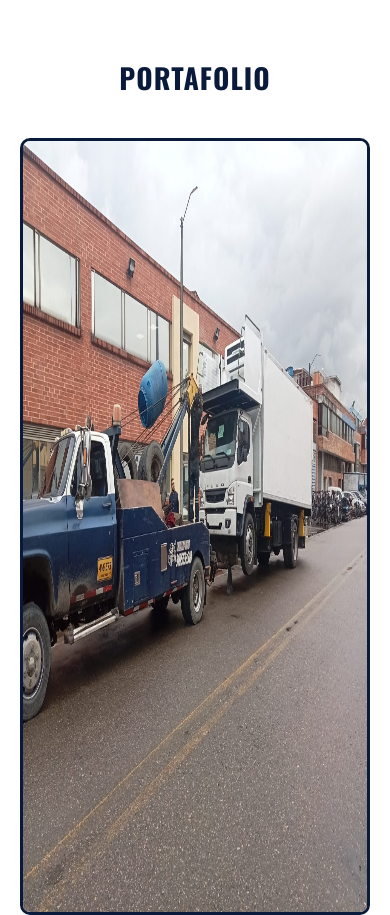
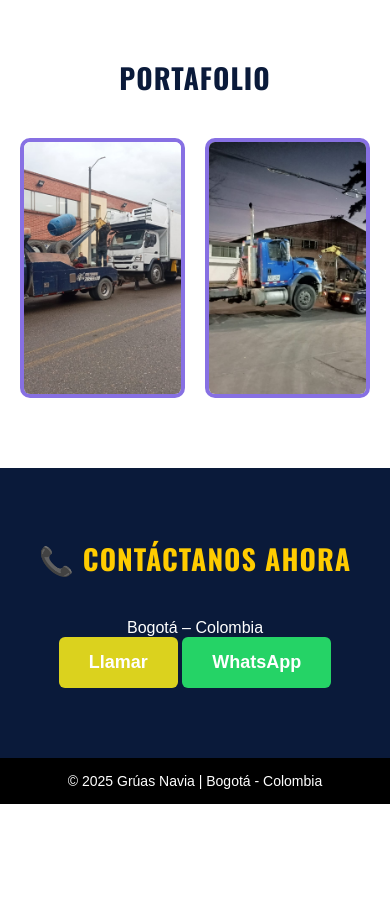
Before and after one commit to Josecatto/Auto-Gr-as-Navia, a plain HTML site: page index.html in a window 390 px wide. Shown: the part 1400-2315 px from the top of the page. After the commit the page ends 2204 px from the top, so only its background shows below. Drawn offline with nearby package versions, Linux system fonts and the light colour scheme.

Commit message:
Actualizar estilos y carrusel del portafolio

```diff
--- a/css/estilos.css
+++ b/css/estilos.css
@@ -257,9 +257,7 @@ h2 {
         width: 100%;
     }
 }
-/* ===============================
-   CARRUSEL PORTAFOLIO
-================================ */
+/* ===== PORTAFOLIO COMO GRÚAS ===== */
 .portafolio-carrusel {
     overflow: hidden;
     width: 100%;
@@ -272,18 +270,14 @@ h2 {
 }
 
 .portafolio-carrusel img {
-    width: calc(33.333% - 14px);
+    width: calc(50% - 10px); /* 🔹 dos imágenes visibles */
+    height: 260px;           /* 🔹 misma sensación de tamaño */
+    object-fit: cover;
     border-radius: 10px;
-    border: 3px solid #0a1a3a;
+    border: 4px solid #2900cd8f;
     flex-shrink: 0;
 }
 
-/* MOBILE */
-@media (max-width: 768px) {
-    .portafolio-carrusel img {
-        width: 100%;
-    }
-}
 /* ===============================
    AJUSTE VISUAL CARRUSEL GRÚAS
 ================================ */
--- a/indext.html
+++ b/index.html
@@ -17,8 +17,8 @@
         <p>Servicio de grúas 24/7 en Bogotá y alrededores</p>
 
         <div class="hero-botones">
-            <a href="tel:+573041046154" class="btn llamar">📞 Llamar ahora</a>
-            <a href="https://wa.me/573041046154" class="btn whatsapp" target="_blank">
+            <a href="tel:+573105633318" class="btn llamar">📞 Llamar ahora</a>
+            <a href="https://wa.me/573105633318" class="btn whatsapp" target="_blank">
                 💬 WhatsApp
             </a>
         </div>
```
Also changed, not shown: images/carrusel/grua2.jpg, images/carrusel/grua4.jpg.
